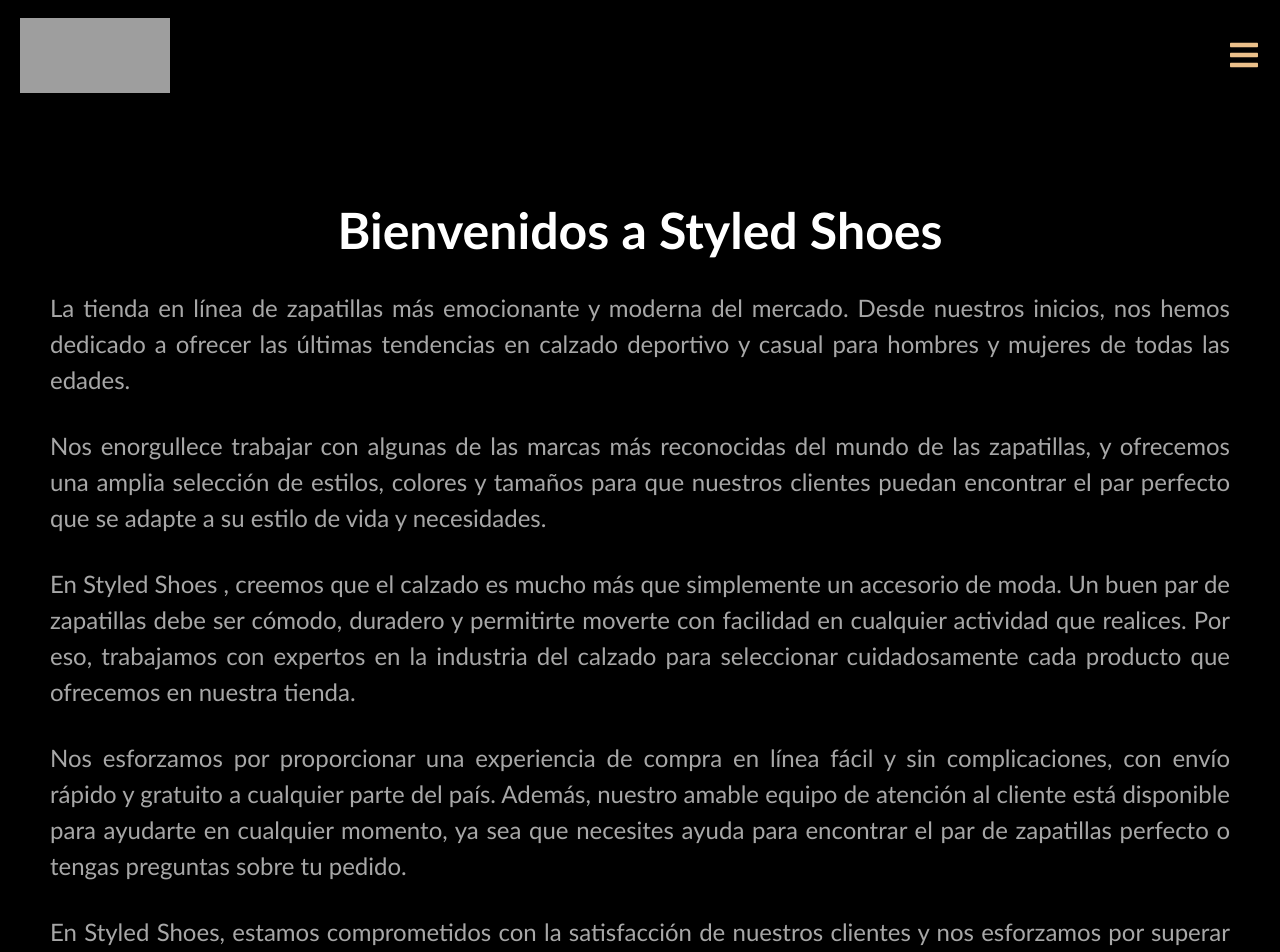
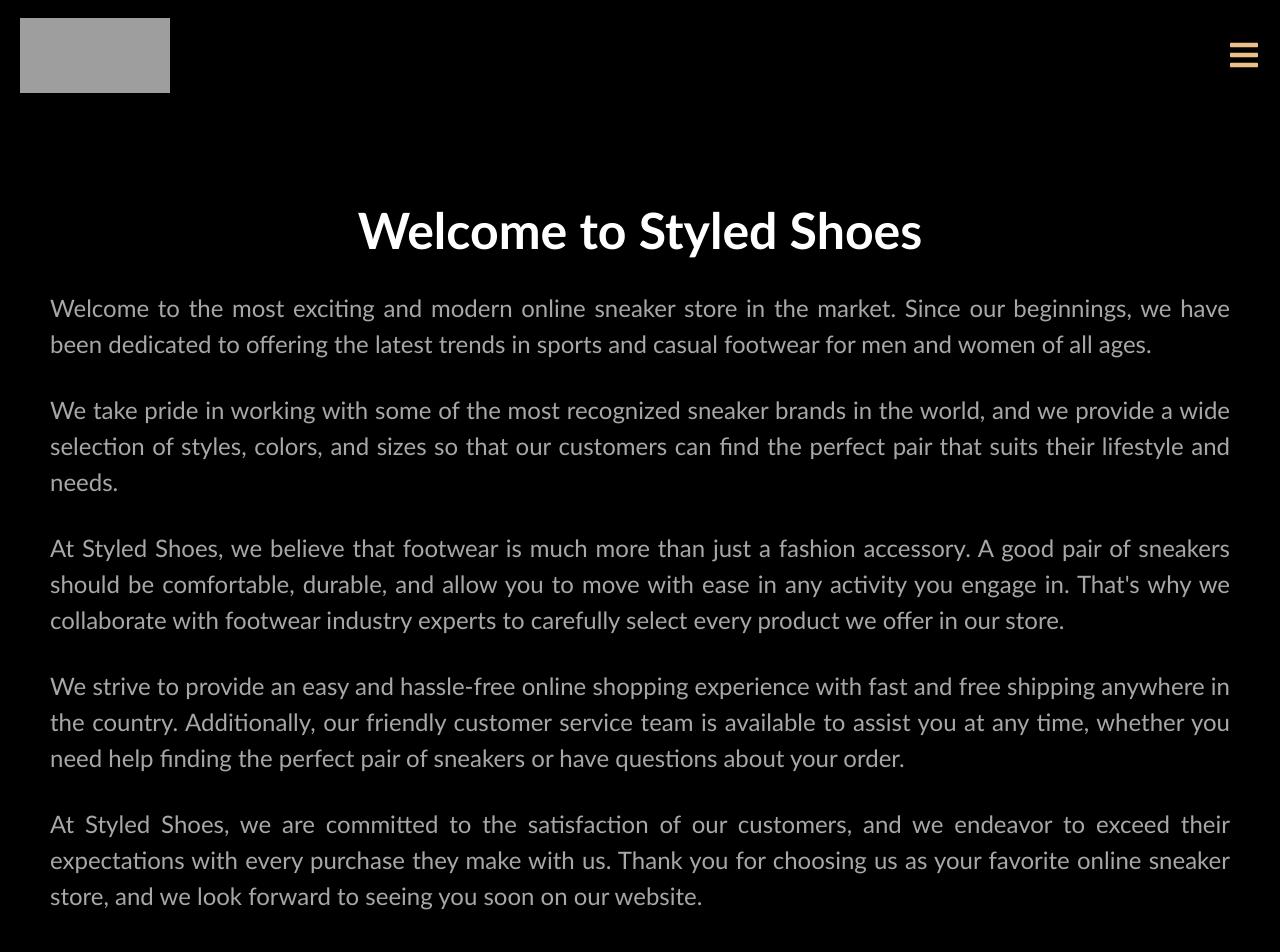
Before and after one commit to ArielGarav/Integrador-React, a React (Vite) app: page /About in a window 1280 px wide. Shown: the top 952 px of the page. Built offline with nearby package versions, Linux system fonts and the light colour scheme; grey boxes are pictures that could not be loaded.

Commit message:
ultimos errores visuales

```diff
--- a/index.html
+++ b/index.html
@@ -8,7 +8,7 @@
       href="https://res.cloudinary.com/debcgjfr8/image/upload/v1686131091/Logo%20Styled%20Shoes/lcyezftq07oazsfbgwot.png"
     />
     <meta name="viewport" content="width=device-width, initial-scale=1.0" />
-    <title>StyleShoes</title>
+    <title>Styled Shoes</title>
   </head>
   <body>
     <div id="root"></div>
--- a/src/Components/About/About.jsx
+++ b/src/Components/About/About.jsx
@@ -4,40 +4,38 @@ import { AboutParrafo, AboutTitle } from "./AboutStyles";
 const About = () => {
   return (
     <div>
-      <AboutTitle>Bienvenidos a Styled Shoes</AboutTitle>
+      <AboutTitle>Welcome to Styled Shoes</AboutTitle>
       <AboutParrafo>
-        La tienda en línea de zapatillas más emocionante y moderna del mercado.
-        Desde nuestros inicios, nos hemos dedicado a ofrecer las últimas
-        tendencias en calzado deportivo y casual para hombres y mujeres de todas
-        las edades.
+        Welcome to the most exciting and modern online sneaker store in the
+        market. Since our beginnings, we have been dedicated to offering the
+        latest trends in sports and casual footwear for men and women of all
+        ages.
       </AboutParrafo>
       <AboutParrafo>
-        Nos enorgullece trabajar con algunas de las marcas más reconocidas del
-        mundo de las zapatillas, y ofrecemos una amplia selección de estilos,
-        colores y tamaños para que nuestros clientes puedan encontrar el par
-        perfecto que se adapte a su estilo de vida y necesidades.
+        We take pride in working with some of the most recognized sneaker brands
+        in the world, and we provide a wide selection of styles, colors, and
+        sizes so that our customers can find the perfect pair that suits their
+        lifestyle and needs.
       </AboutParrafo>
       <AboutParrafo>
-        En Styled Shoes , creemos que el calzado es mucho más que simplemente un
-        accesorio de moda. Un buen par de zapatillas debe ser cómodo, duradero y
-        permitirte moverte con facilidad en cualquier actividad que realices.
-        Por eso, trabajamos con expertos en la industria del calzado para
-        seleccionar cuidadosamente cada producto que ofrecemos en nuestra
-        tienda.
+        At Styled Shoes, we believe that footwear is much more than just a
+        fashion accessory. A good pair of sneakers should be comfortable,
+        durable, and allow you to move with ease in any activity you engage in.
+        That's why we collaborate with footwear industry experts to carefully
+        select every product we offer in our store.
       </AboutParrafo>
       <AboutParrafo>
-        Nos esforzamos por proporcionar una experiencia de compra en línea fácil
-        y sin complicaciones, con envío rápido y gratuito a cualquier parte del
-        país. Además, nuestro amable equipo de atención al cliente está
-        disponible para ayudarte en cualquier momento, ya sea que necesites
-        ayuda para encontrar el par de zapatillas perfecto o tengas preguntas
-        sobre tu pedido.
+        We strive to provide an easy and hassle-free online shopping experience
+        with fast and free shipping anywhere in the country. Additionally, our
+        friendly customer service team is available to assist you at any time,
+        whether you need help finding the perfect pair of sneakers or have
+        questions about your order.
       </AboutParrafo>
       <AboutParrafo>
-        En Styled Shoes, estamos comprometidos con la satisfacción de nuestros
-        clientes y nos esforzamos por superar sus expectativas en cada compra
-        que realizan con nosotros. Gracias por elegirnos como tu tienda en línea
-        de zapatillas favorita, y esperamos verte pronto en nuestro sitio web.
+        At Styled Shoes, we are committed to the satisfaction of our customers,
+        and we endeavor to exceed their expectations with every purchase they
+        make with us. Thank you for choosing us as your favorite online sneaker
+        store, and we look forward to seeing you soon on our website.
       </AboutParrafo>
     </div>
   );
--- a/src/Components/Navbar/Navbar.jsx
+++ b/src/Components/Navbar/Navbar.jsx
@@ -1,4 +1,4 @@
-import React, { useEffect, useState } from "react";
+import React, { useState } from "react";
 import {
   IconLogoMobile,
   LILinks,
@@ -15,30 +15,25 @@ import {
 import { FaUserAlt, FaHome, FaBars, FaTimes } from "react-icons/fa";
 import CartIcon from "./CartIcon/CartIcon";
 import ModalCart from "./ModalCart/ModalCart";
+import ModalUser from "./ModalUser/ModalUser";
 import { useNavigate } from "react-router";
 import { useDispatch, useSelector } from "react-redux";
 import { toggleHiddenMenu } from "../../redux/user/userSlice";
-import ModalUser from "./ModalUser/ModalUser";
+
 const Navbar = () => {
   const currentUser = useSelector((state) => state.user.currentUser);
   const dispatch = useDispatch();
   const navigate = useNavigate();
   const [click, setclick] = useState(false);
+
   const ChangeClick = () => {
     setclick(!click);
   };
-  const closeMenu = () => {
-    setclick(false);
+
+  const handleMenuToggle = () => {
+    setclick(!click);
   };
-  useEffect(() => {
-    // Agregar evento de scroll al componente
-    window.addEventListener("scroll", closeMenu);
 
-    // Remover el evento de scroll al desmontar el componente
-    return () => {
-      window.removeEventListener("scroll", closeMenu);
-    };
-  }, []);
   return (
     <>
       <NavMenu>
@@ -46,12 +41,7 @@ const Navbar = () => {
           src="https://res.cloudinary.com/debcgjfr8/image/upload/v1686131091/Logo%20Styled%20Shoes/lcyezftq07oazsfbgwot.png"
           alt="logo"
         />
-        <NavContainer
-          click={click}
-          onClick={() => {
-            setclick(!click);
-          }}
-        >
+        <NavContainer click={click} onClick={handleMenuToggle}>
           <ModalCart />
           <ModalUser />
 
@@ -63,7 +53,6 @@ const Navbar = () => {
               <LILinks>
                 <NavLink to={"Brands"}>Brands</NavLink>
               </LILinks>
-
               <LILinks>
                 <NavLink to={"Contact"}>Contact</NavLink>
               </LILinks>
@@ -107,7 +96,7 @@ const Navbar = () => {
             </UlLinks>
           </div>
         </NavContainer>
-        <IconLogoMobile onClick={() => ChangeClick()}>
+        <IconLogoMobile onClick={ChangeClick}>
           {click ? <FaTimes /> : <FaBars />}
         </IconLogoMobile>
       </NavMenu>
--- a/src/Components/Productos/CardsProductos.jsx
+++ b/src/Components/Productos/CardsProductos.jsx
@@ -45,13 +45,13 @@ const CardsProductos = () => {
             secondary="true"
             disabled={limit === INITIAL_LIMIT}
           >
-            <span>Ver menos</span>
+            <span>See Less</span>
           </ButtonProducts>
           <ButtonProducts
             onClick={() => setLimit((prevLimit) => prevLimit + INITIAL_LIMIT)}
             disabled={totalProducts <= limit}
           >
-            Ver más
+            See More
           </ButtonProducts>
         </ButtonProductsContainerStyled>
       )}
--- a/src/Components/UI/Input/InputStyles.js
+++ b/src/Components/UI/Input/InputStyles.js
@@ -31,14 +31,10 @@ export const InputStyled = styled.input`
 
   ::placeholder {
     opacity: 60%;
+    color: white;
   }
-  -webkit-text-fill-color: white;
-
-  :-webkit-autofill,
-  :-webkit-autofill:hover,
-  :-webkit-autofill:focus {
-    -webkit-box-shadow: 0 0 0px 1000px inset;
-  }
+  color: white;
+  background-color: black;
 `;
 
 export const ErrorMessageStyled = styled.p`
--- a/src/Components/UI/LoginInput/LoginInputStyles.js
+++ b/src/Components/UI/LoginInput/LoginInputStyles.js
@@ -9,22 +9,18 @@ export const LoginInputStyled = styled.input`
   width: 300px;
   padding: 1.5rem 2rem;
   color: white;
-  background-color: var(--gray-bg);
+  background-color: black; /* Actualización del fondo a negro */
   border-radius: 15px;
-  border: 1px solid white; /* Borde blanco por defecto */
+  border: 1px solid white;
   outline: none;
   caret-color: white;
 
   ::placeholder {
     opacity: 80%;
+    color: white;
   }
-  -webkit-text-fill-color: white;
-
-  :-webkit-autofill,
-  :-webkit-autofill:hover,
-  :-webkit-autofill:focus {
-    -webkit-box-shadow: 0 0 0px 1000px var(--gray-bg) inset;
-  }
+  color: white;
+  background-color: black;
 
   /* Estilos adicionales cuando hay error */
   ${({ isError }) =>
```
